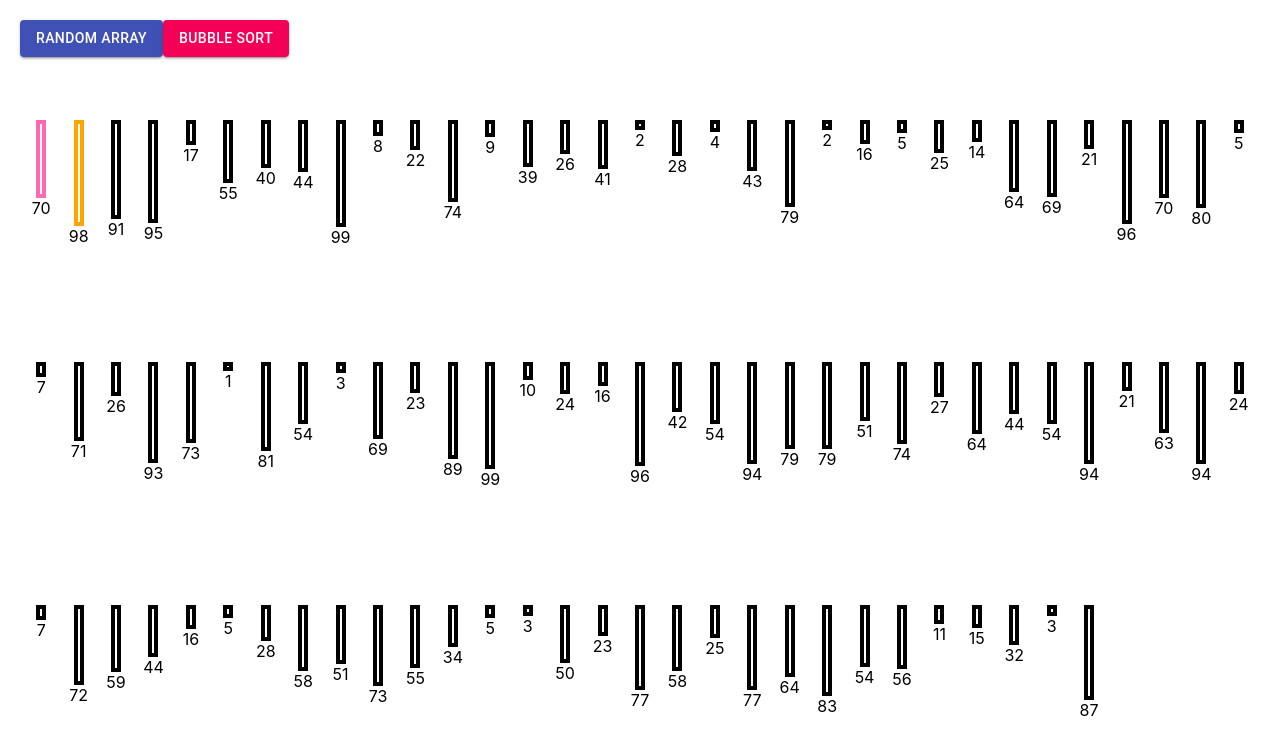
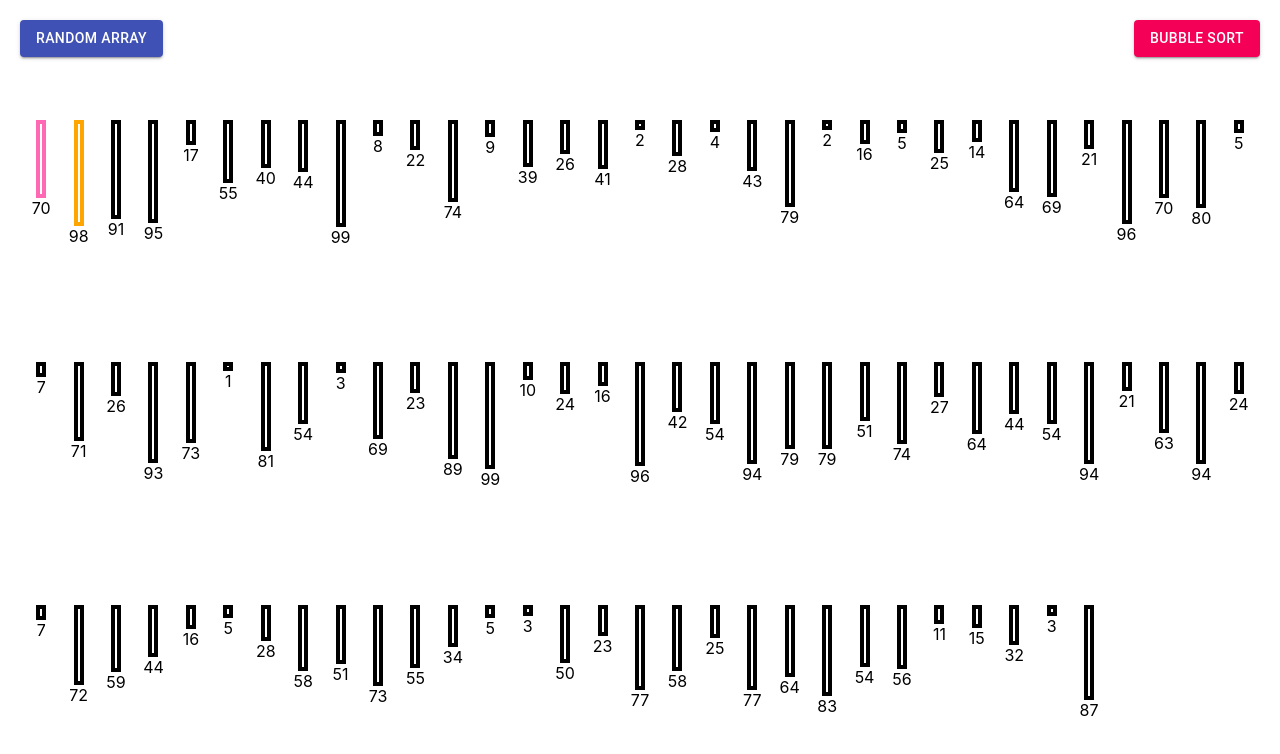
Before and after one commit to NicholasSaravia/sorting-algos, a React (Create React App) app: page / in a window 1280 px wide. Shown: the top 754 px of the page. Built offline with nearby package versions, Linux system fonts and the light colour scheme; the HTML template or start-up script is replaced by a standard one.

Commit message:
styled action buttons

```diff
--- a/src/App.css
+++ b/src/App.css
@@ -8,3 +8,8 @@
   flex-direction: column;
   align-items: center;
 }
+.App__buttons{
+  display: flex;
+    justify-content: space-between;
+    height: max-content;
+}
--- a/src/App.js
+++ b/src/App.js
@@ -36,7 +36,7 @@ function App() {
 
   return (
     <div className="App">
-      <div>
+      <div className="App__buttons">
         <Button
           onClick={() => dispatch(setArray(createRandomArray(100)))}
           variant="contained"
@@ -44,7 +44,9 @@ function App() {
         >
           Random Array
         </Button>
+        <div>
         <Bubble array={value}></Bubble>
+        </div>
       </div>
       <StyledDiv>
         {value.map((a, i) => (
```
